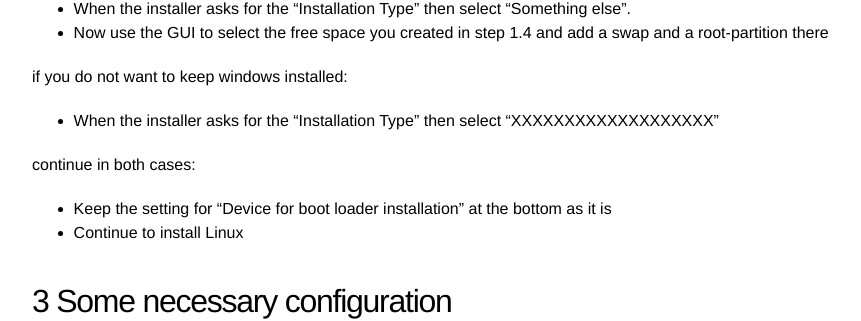
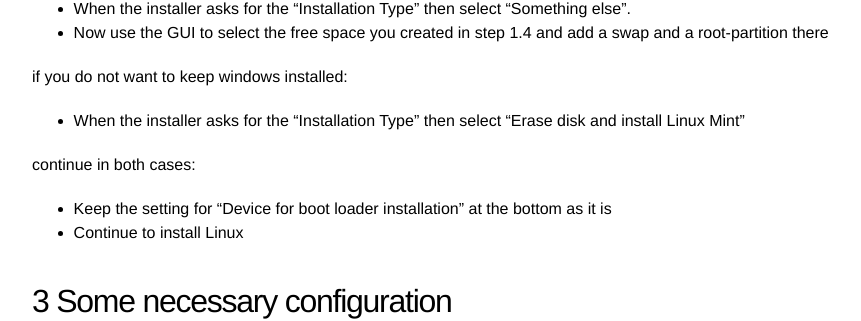
Before and after one commit to jewirth/jewirth.github.io, a Jekyll site: the page built from _posts/2018-07-25-Linux-Mint-19-on-Dell-XPS-15-9570-(2018).markdown, in a window 1280 px wide and 900 px high, scrolled down 2110 px. Shown: the part 148-469 px from the top of the window, without its empty margins (208-1069 px from the left). Built offline with Jekyll 4.4.1, drawn with Linux system fonts in a browser that asks for light colours.

Commit message:
Update 2018-07-25-Linux-Mint-19-on-Dell-XPS-15-9570-(2018).markdown

```diff
--- a/_posts/2018-07-25-Linux-Mint-19-on-Dell-XPS-15-9570-(2018).markdown
+++ b/_posts/2018-07-25-Linux-Mint-19-on-Dell-XPS-15-9570-(2018).markdown
@@ -63,7 +63,7 @@
 - Now use the GUI to select the free space you created in step 1.4 and add a swap and a root-partition there
 
 if you do not want to keep windows installed:
-- When the installer asks for the "Installation Type" then select "XXXXXXXXXXXXXXXXXXX"
+- When the installer asks for the "Installation Type" then select "Erase disk and install Linux Mint"
 
 continue in both cases:
 - Keep the setting for "Device for boot loader installation" at the bottom as it is
```
